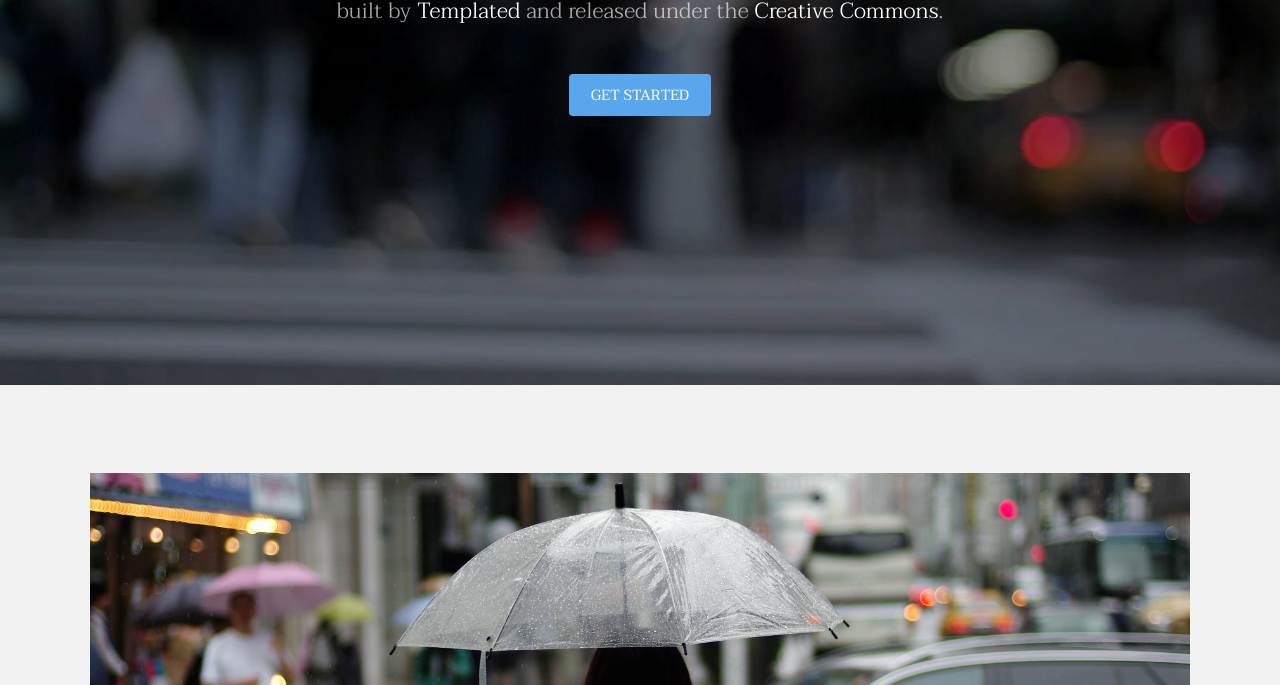
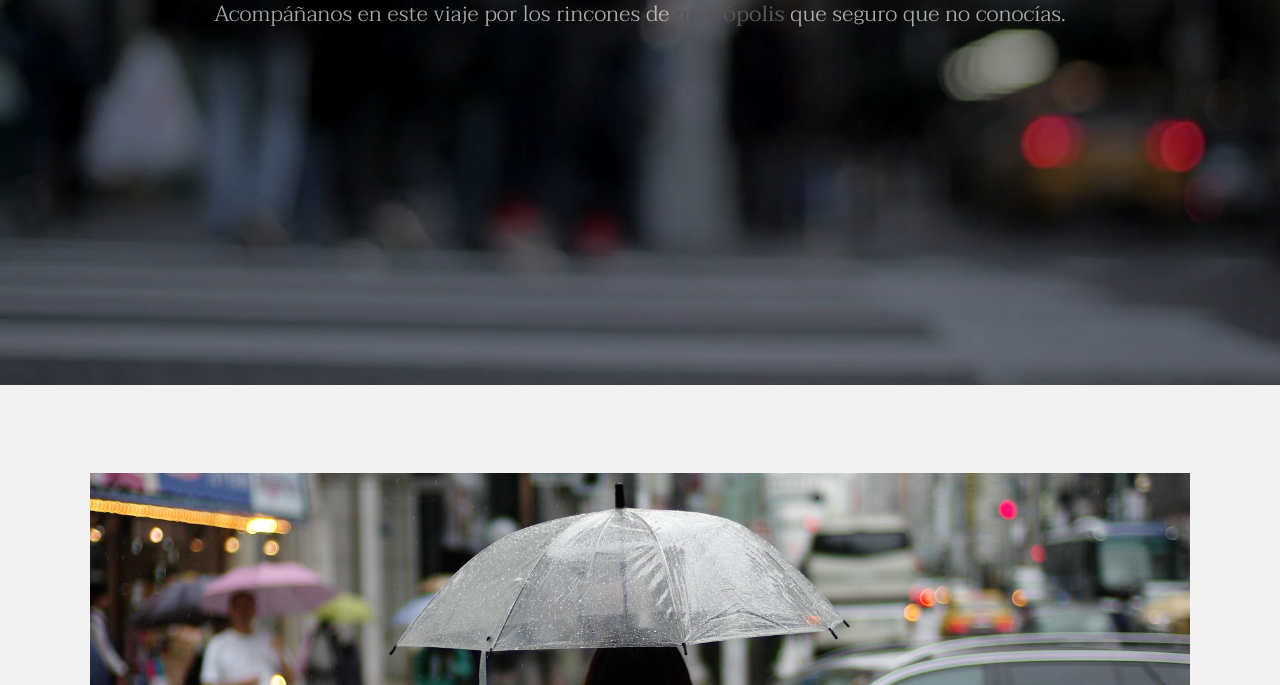
Before and after one commit to alsancos85/Metropolita_Alberto, a plain HTML site: page index.html in a window 1280 px wide. Shown: the part 415-1100 px from the top of the page. Drawn offline with Linux system fonts and the light colour scheme.

Commit message:
frase en H1 por Alfonso

```diff
--- a/index.html
+++ b/index.html
@@ -37,9 +37,7 @@
 			<section id="banner" data-video="images/banner">
 				<div class="inner">
 					<h1>Metropolita</h1>
-					<p>A full responsive, business-oriented HTML5/CSS3 template<br />
-					built by <a href="https://templated.co/">Templated</a> and released under the <a href="https://templated.co/license">Creative Commons</a>.</p>
-					<a href="#one" class="button special scrolly">Get Started</a>
+					<p>Acompáñanos en este viaje por los rincones de <b>metrópolis</b> que seguro que no conocías.</p>
 				</div>
 			</section>
 
```
